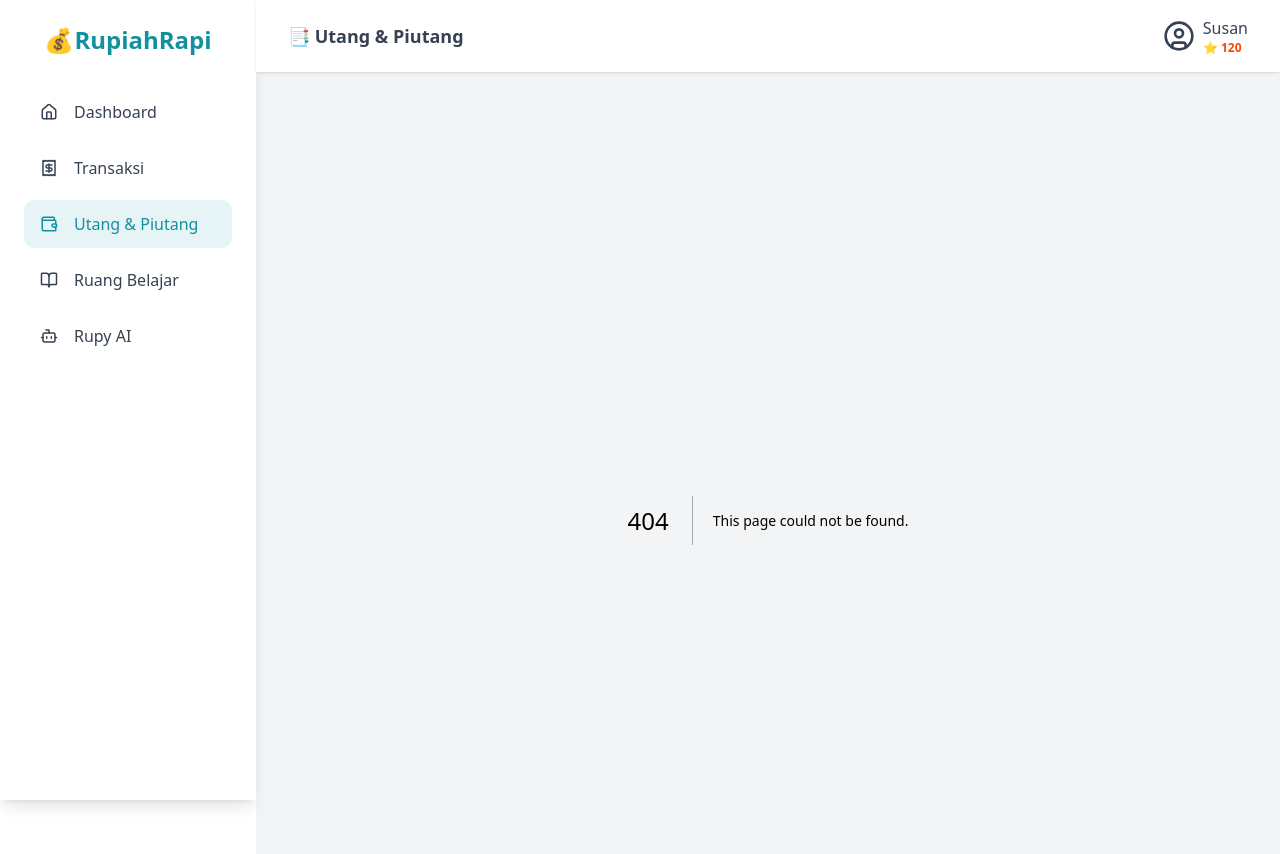
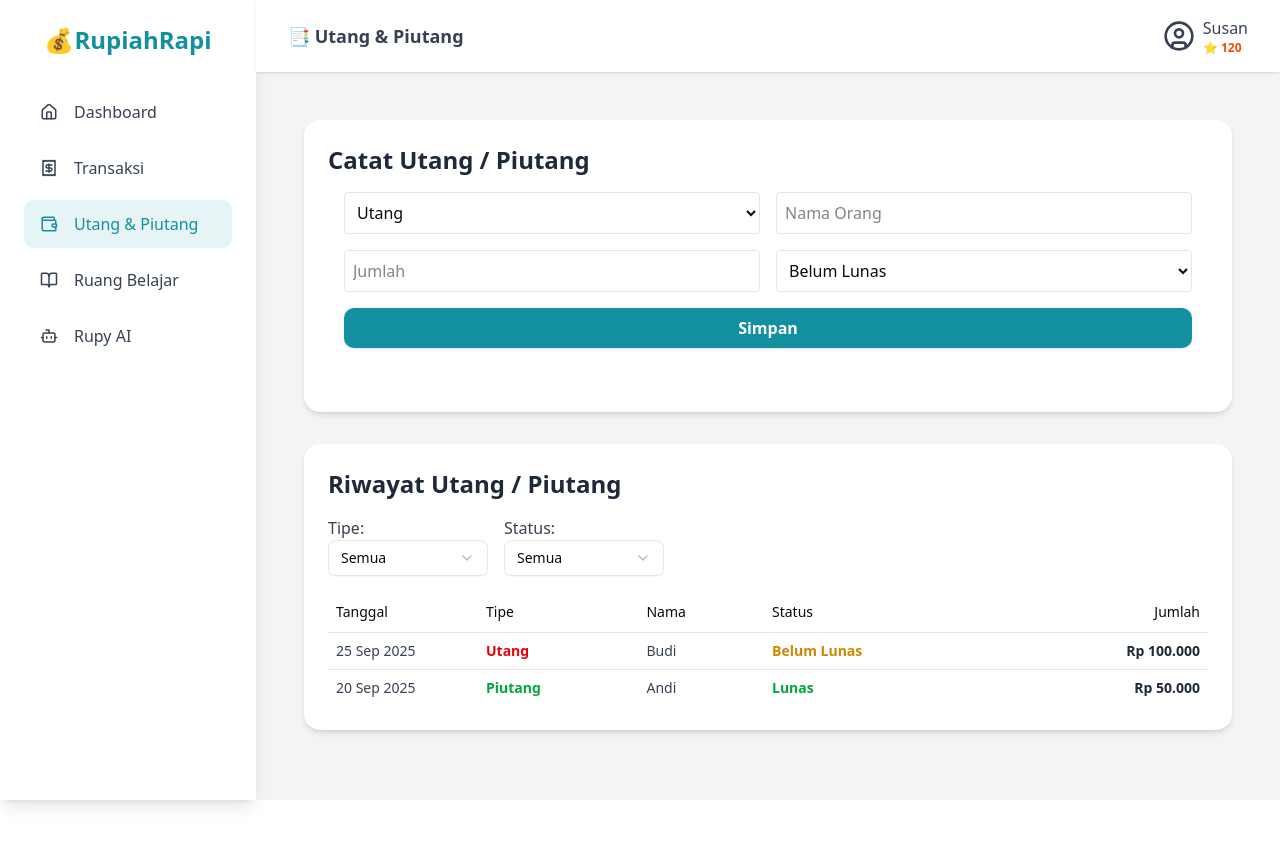
Before and after one commit to frsyi/rupiah-rapi, a Next.js app: page /debt in a window 1280 px wide. Before the commit this address had no page. Shown: the top 854 px of the page. After the commit the page ends 800 px from the top, so only its background shows below. Built offline with nearby package versions, Linux system fonts and the light colour scheme.

Commit message:
feat: debt page

```diff
--- /dev/null
+++ b/src/app/debt/page.jsx
@@ -0,0 +1,222 @@
+"use client";
+
+import { useState } from "react";
+import {
+  Table,
+  TableBody,
+  TableCell,
+  TableHead,
+  TableHeader,
+  TableRow,
+} from "@/components/ui/table";
+import {
+  Select,
+  SelectContent,
+  SelectItem,
+  SelectTrigger,
+  SelectValue,
+} from "@/components/ui/select";
+
+export default function UtangPiutang() {
+  const [tipe, setTipe] = useState("Utang");
+  const [nama, setNama] = useState("");
+  const [jumlah, setJumlah] = useState("");
+  const [status, setStatus] = useState("Belum Lunas");
+
+  const [data, setData] = useState([
+    {
+      id: 1,
+      tipe: "Utang",
+      nama: "Budi",
+      jumlah: 100000,
+      tanggal: "2025-09-25",
+      status: "Belum Lunas",
+    },
+    {
+      id: 2,
+      tipe: "Piutang",
+      nama: "Andi",
+      jumlah: 50000,
+      tanggal: "2025-09-20",
+      status: "Lunas",
+    },
+  ]);
+
+  const handleSubmit = (e) => {
+    e.preventDefault();
+    if (!nama || !jumlah || Number(jumlah) <= 0) return;
+    const newData = {
+      id: data.length + 1,
+      tipe,
+      nama,
+      jumlah: Number(jumlah),
+      tanggal: new Date().toISOString().split("T")[0],
+      status,
+    };
+    setData([newData, ...data]);
+    setNama("");
+    setJumlah("");
+    setStatus("Belum Lunas");
+  };
+
+  // Filter state
+  const [filterTipe, setFilterTipe] = useState("Semua");
+  const [filterStatus, setFilterStatus] = useState("Semua");
+
+  // Filter data
+  const filteredData = data.filter((d) => {
+    const byTipe = filterTipe === "Semua" || d.tipe === filterTipe;
+    const byStatus = filterStatus === "Semua" || d.status === filterStatus;
+    return byTipe && byStatus;
+  });
+
+  return (
+    <div className="space-y-8">
+      <div className="bg-white p-6 rounded-2xl shadow-md">
+        <h2 className="text-2xl font-bold text-gray-800">
+          Catat Utang / Piutang
+        </h2>
+
+        {/* Form Input */}
+        <form
+          onSubmit={handleSubmit}
+          className="bg-white p-4 mb-6 grid gap-4 md:grid-cols-2"
+        >
+          <select
+            className="border p-2 rounded"
+            value={tipe}
+            onChange={(e) => setTipe(e.target.value)}
+          >
+            <option value="Utang">Utang</option>
+            <option value="Piutang">Piutang</option>
+          </select>
+
+          <input
+            type="text"
+            placeholder="Nama Orang"
+            className="border p-2 rounded"
+            value={nama}
+            onChange={(e) => setNama(e.target.value)}
+          />
+
+          <input
+            type="number"
+            placeholder="Jumlah"
+            className="border p-2 rounded"
+            value={jumlah}
+            onChange={(e) => setJumlah(e.target.value)}
+          />
+
+          <select
+            className="border p-2 rounded"
+            value={status}
+            onChange={(e) => setStatus(e.target.value)}
+          >
+            <option value="Belum Lunas">Belum Lunas</option>
+            <option value="Lunas">Lunas</option>
+          </select>
+
+          <button
+            type="submit"
+            className="bg-primary hover:bg-primary-dark text-white px-4 py-2 rounded-lg shadow col-span-2 font-semibold cursor-pointer"
+          >
+            Simpan
+          </button>
+        </form>
+      </div>
+
+      <div className="bg-white p-6 rounded-2xl shadow-md">
+        <h2 className="text-2xl font-bold text-gray-800 mb-4">
+          Riwayat Utang / Piutang
+        </h2>
+
+        {/* Filter */}
+        <div className="flex flex-wrap gap-4 items-center mb-4">
+          <div>
+            <span className="text-gray-700 font-medium mr-2">Tipe:</span>
+            <Select value={filterTipe} onValueChange={setFilterTipe}>
+              <SelectTrigger className="w-[160px]">
+                <SelectValue placeholder="Pilih tipe" />
+              </SelectTrigger>
+              <SelectContent>
+                <SelectItem value="Semua">Semua</SelectItem>
+                <SelectItem value="Utang">Utang</SelectItem>
+                <SelectItem value="Piutang">Piutang</SelectItem>
+              </SelectContent>
+            </Select>
+          </div>
+
+          <div>
+            <span className="text-gray-700 font-medium mr-2">Status:</span>
+            <Select value={filterStatus} onValueChange={setFilterStatus}>
+              <SelectTrigger className="w-[160px]">
+                <SelectValue placeholder="Pilih status" />
+              </SelectTrigger>
+              <SelectContent>
+                <SelectItem value="Semua">Semua</SelectItem>
+                <SelectItem value="Belum Lunas">Belum Lunas</SelectItem>
+                <SelectItem value="Lunas">Lunas</SelectItem>
+              </SelectContent>
+            </Select>
+          </div>
+        </div>
+
+        {/* Tabel */}
+        <Table>
+          <TableHeader>
+            <TableRow>
+              <TableHead className="w-[150px]">Tanggal</TableHead>
+              <TableHead>Tipe</TableHead>
+              <TableHead>Nama</TableHead>
+              <TableHead>Status</TableHead>
+              <TableHead className="text-right">Jumlah</TableHead>
+            </TableRow>
+          </TableHeader>
+          <TableBody>
+            {filteredData.length > 0 ? (
+              filteredData.map((d) => (
+                <TableRow key={d.id}>
+                  <TableCell className="text-gray-700">
+                    {new Date(d.tanggal).toLocaleDateString("id-ID", {
+                      day: "2-digit",
+                      month: "short",
+                      year: "numeric",
+                    })}
+                  </TableCell>
+                  <TableCell
+                    className={
+                      d.tipe === "Utang"
+                        ? "text-red-600 font-semibold"
+                        : "text-green-600 font-semibold"
+                    }
+                  >
+                    {d.tipe}
+                  </TableCell>
+                  <TableCell className="text-gray-700">{d.nama}</TableCell>
+                  <TableCell
+                    className={
+                      d.status === "Lunas"
+                        ? "text-green-600 font-semibold"
+                        : "text-yellow-600 font-semibold"
+                    }
+                  >
+                    {d.status}
+                  </TableCell>
+                  <TableCell className="text-right font-semibold text-gray-800">
+                    Rp {d.jumlah.toLocaleString("id-ID")}
+                  </TableCell>
+                </TableRow>
+              ))
+            ) : (
+              <TableRow>
+                <TableCell colSpan={5} className="text-center text-gray-500">
+                  Tidak ada data sesuai filter
+                </TableCell>
+              </TableRow>
+            )}
+          </TableBody>
+        </Table>
+      </div>
+    </div>
+  );
+}
```
